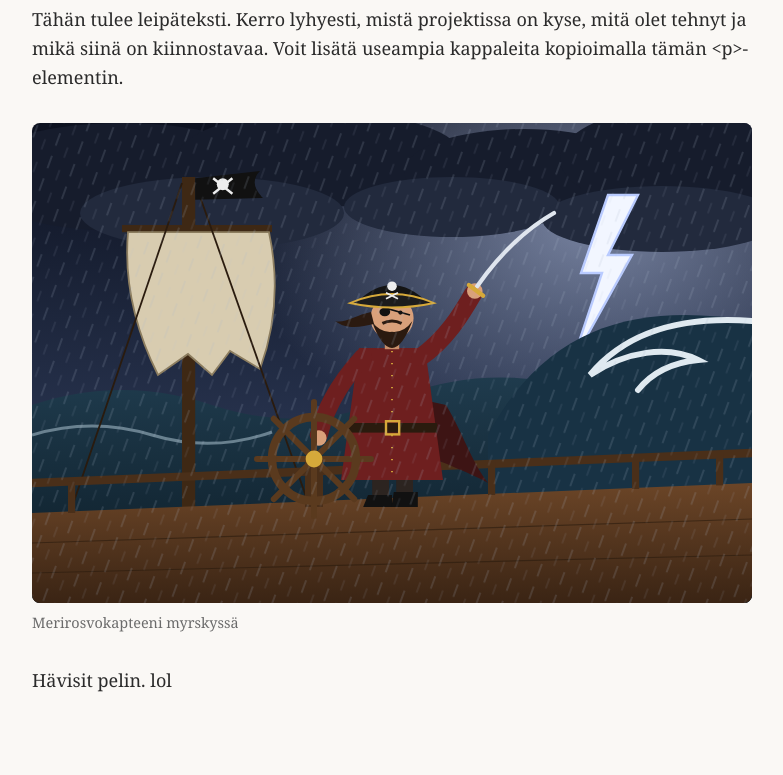
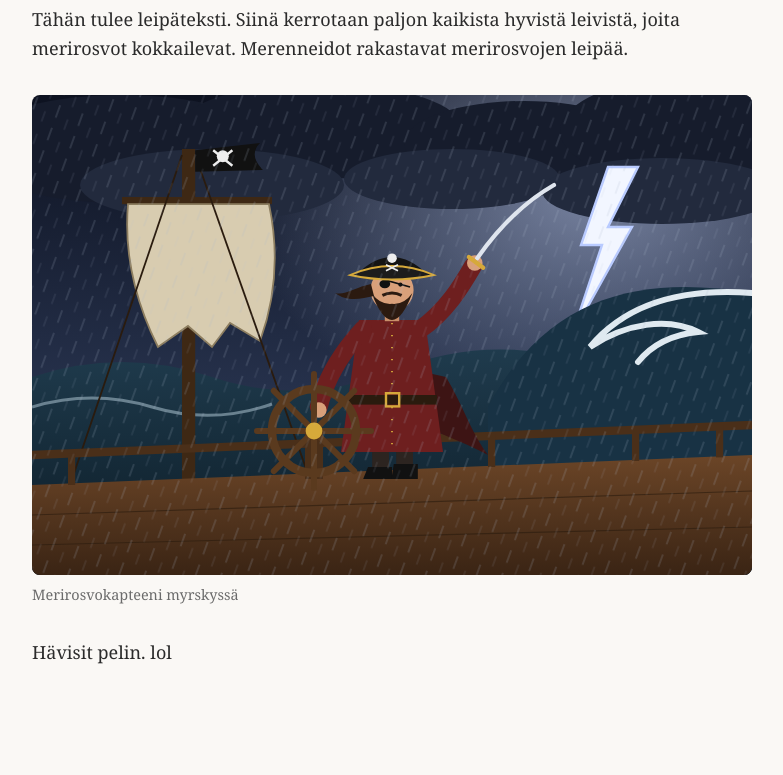
Before and after one commit to Makuvoi/kuvisdiplomi, a plain HTML site: page index.html in a window 1280 px wide. Shown: the part 115-890 px from the top of the page, without its empty margins (248-1031 px from the left). After the commit the page ends 861 px from the top, so only its background shows below. Drawn offline with Linux system fonts and the light colour scheme.

Commit message:
Leipätekstiä muutettiin kuvailevammaksi

```diff
--- a/index.html
+++ b/index.html
@@ -62,9 +62,7 @@
     <h1>Otsikko tähän</h1>
 
     <p>
-      Tähän tulee leipäteksti. Kerro lyhyesti, mistä projektissa on kyse,
-      mitä olet tehnyt ja mikä siinä on kiinnostavaa. Voit lisätä useampia
-      kappaleita kopioimalla tämän &lt;p&gt;-elementin.
+      Tähän tulee leipäteksti. Siinä kerrotaan paljon kaikista hyvistä leivistä, joita merirosvot kokkailevat. Merenneidot rakastavat merirosvojen leipää.
     </p>
 
     <figure>
```
